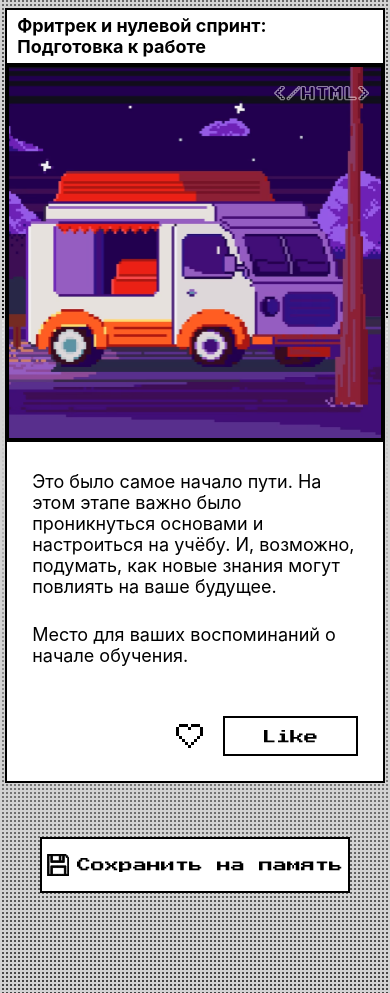
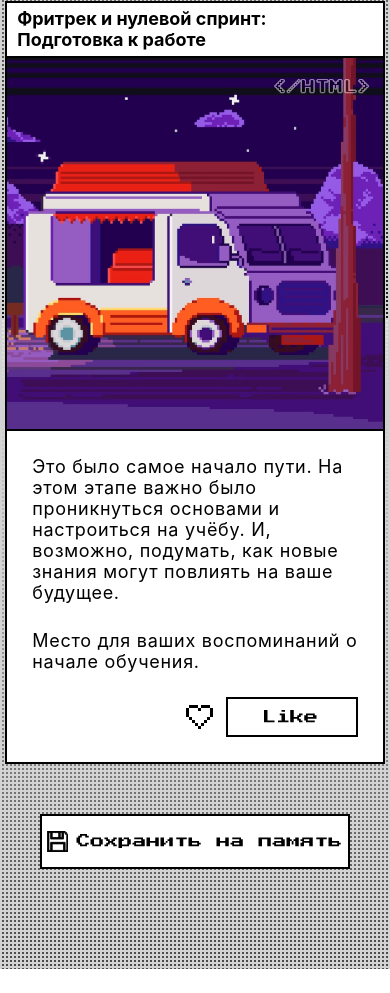
Before and after one commit to polsho/zakrivayuschiy-teg-f, a plain HTML site: page index.html in a window 390 px wide. Shown: the part 526-1519 px from the top of the page. After the commit the page ends 1495 px from the top, so only its background shows below. Drawn offline with Linux system fonts and the light colour scheme.

Commit message:
updated popup-save

```diff
--- a/index.html
+++ b/index.html
@@ -60,7 +60,7 @@
             </h2>
             <div class="content__card-image-wrapper">
               <img
-                src="./images/automobile-small.png"
+                src="./images/automobile.png"
                 alt="Фургон с открытым окном на фоне ночного неба. Рисунок."
                 class="content__card-image"
               >
@@ -68,6 +68,7 @@
                 &lt/html&gt
               </span>
             </div>
+            <div class="content__card-content">
               <div class="content__card-text">
                 <p>
                   Это было самое начало пути. На этом этапе важно было проникнуться основами и настроиться на учёбу.
@@ -109,18 +110,19 @@
                 </svg>
 
               </button>
-              <button type="button" class="card__like-button button">
+              <button type="button" class="card__like-button button content__button">
                 <span class="button__text">
                   Like
                 </span>
               </button>
+            </div>
             </div>
           </article>
         </li>
       </ul>
       <button
         type="button"
-        class="content__save-button button"
+        class="content__save-button button content__button"
         onclick="window['save-as-memory'].showModal()"
         aria-controls="save-as-memory"
       >
@@ -136,18 +138,22 @@
         id="save-as-memory"
       >
         <div class="popup-save__content">
+          <div class="popup-save__floppy-wrapper">
             <svg class="popup-save__floppy" viewBox="0 0 28 28">
               <use href="./svg/icons.svg#floppy">
             </svg>
+          </div>
           <p class="popup-save__text">
-            Вставьте дискету, чтобы продолжить
+            Вставьте<br> дискету, чтобы продолжить
           </p>
         </div>
         <button
           type="submit"
           onclick="window['save-as-memory'].close()"
-          class="button content-button popup-save__button"
-          >ok</button>
+          class="button content__button popup-save__button"
+          >
+            <span class="button__text">ok</span>
+          </button>
     </dialog>
     </main>
     <script src="./scripts/like.js"></script>
--- a/styles/style.css
+++ b/styles/style.css
@@ -59,14 +59,14 @@
 }
 
 .header__theme-menu {
-  margin: 25px 0;
+  margin: 25px 0 22px;
   font-size: 0.875rem;
 }
 
 .theme-menu__list {
   display: flex;
   flex-direction: column;
-  gap: 13px;
+  gap: 11px;
   inline-size: fit-content;
   text-align: start;
   padding-inline-start: clamp(9.625rem, 6.0819rem + 15.1174vw, 19.6875rem);;
@@ -124,22 +124,12 @@
   margin: 100px auto;
 }
 
-.content-button {
-  font-size: 0.875rem;
-  font-family: var(--accent-font), monospace;
-  font-weight: 400;
-  line-height: 0.9;
-  color: var(--button-text-color);
-  box-shadow: 2px 2px 0 transparent;
-  transition: box-shadow 0.3s ease;
-}
-
 .content__card {
-  border: 2px solid var(--text-color);
+  margin-block-end: 50px;
   font-size: 1.125rem;
   line-height: 1.16667;
   background-color: var(--bg-color);
-  margin-block-end: 54px;
+  border: 2px solid var(--text-color);
 }
 
 .content__card-title {
@@ -162,7 +152,7 @@
   font-size: 0.875rem;
   line-height: 1.2;
   text-shadow:
-    -1px 0 var(--text-stroke-color),
+  -1px 0 var(--text-stroke-color),
     0 1px var(--text-stroke-color),
     1px 0 var(--text-stroke-color),
     0 -1px var(--text-stroke-color);
@@ -179,24 +169,34 @@
   }
 }
 
-.content__card-image {
+.content__card-image {   /* сделать через picture */
+  display: block;
   inline-size: 100%;
-  border-top: 2px solid var(--text-color);
-  border-bottom: 2px solid var(--text-color);
+  aspect-ratio: 1/1;
+  object-fit: cover;
+  object-position: right;
+  border-block-start: 2px solid var(--text-color);
+  border-block-end: 2px solid var(--text-color);
+}
+
+.content__card-content {
+  display: flex;
+  flex-direction: column;
+  gap: 1.5625rem;
+  padding: 1.5625rem;
 }
 
 .content__card-text {
   display: flex;
   flex-direction: column;
   gap: 1.5em;
-  padding: 1.5624rem;  /* слева отступ больше */
+  letter-spacing: 0.04em;
 }
 
 .content__icons {
   display: flex;
-  gap: 12px;
+  gap: 5px;
   justify-content: flex-end;
-  padding: 1.5625rem;
 }
 
 .card__icon-button {
@@ -269,19 +269,24 @@
   animation: sparks-appearance .3s ease-in .3s 2 alternate;
 }
 
-.card__like-button {
+.content__button {
   position: relative;
   display: flex;
   justify-content: center;
   align-items: center;
-  padding: 12px 17px 9px;
-  border: 2px solid var(--text-color);
   box-shadow: 2px 2px 0 transparent;
   transition: box-shadow 0.3s ease;
+  border: 2px solid var(--text-color);
+}
+
+.card__like-button {
+  display: flex;
+  justify-content: center;
+  align-items: center;
+  padding: 10px 17px 9px 14px;
 }
 
 .content__save-button {
-  position: relative;
   display: flex;
   flex-direction: column;
   gap: 8px;
@@ -291,9 +296,6 @@
   margin: 0 auto;
   padding: 15px 0;
   background-color: var(--bg-color);
-  border: 2px solid var(--text-color);
-  box-shadow: 2px 2px 0 transparent;
-  transition: box-shadow 0.3s ease;
   color: var(--button-text-color);
 }
 
@@ -316,19 +318,16 @@
   mix-blend-mode: difference;
 }
 
-.card__like-button:focus,
-.content__save-button:focus {
+.content__button:focus {
   outline: none;
 }
 
-.card__like-button:focus-visible,
-.content__save-button:focus-visible {
+.content__button:focus-visible {
   box-shadow: 2px 2px 0 var(--text-color);
   transition: box-shadow 0.3s ease;
 }
 
-.card__like-button::before,
-.content__save-button::before {
+.content__button::before {
   content: '';
   display: block;
   position: absolute;
@@ -339,8 +338,7 @@
   transition: transform .5s ease-in-out;
 }
 
-.card__like-button:hover::before,
-.content__save-button:hover::before {
+.content__button:hover::before {
   transform: scaleX(1);
   transform-origin: left;
   transition: transform .5s ease-in-out;
@@ -348,6 +346,7 @@
 
 .popup-save {
   inline-size: clamp(21.3125rem, 20.9604rem + 1.5023vw, 22.3125rem);
+  padding: 28px 38px;
   background-color: var(--bg-color);
   color: var(--text-color);
 }
@@ -362,6 +361,12 @@
   gap: 1.25rem;
 }
 
+.popup-save__floppy-wrapper {
+  inline-size: 39px;
+  block-size: 39px;
+  align-self: center;
+}
+
 .popup-save__floppy {
   inline-size: 39px;
   block-size: 39px;
@@ -372,10 +377,13 @@
   font-size: 0.875rem;
   font-weight: 400;
   line-height: 1.5;
-
+  text-transform: uppercase;
 }
 
 .popup-save__button {
+  inline-size: 100%;
+  padding: 9px 17px;
+  margin-block-start: 30px;
   text-transform: uppercase;
 }
 
@@ -386,7 +394,11 @@
   }
 
   .floppy {
-    inline-size: 22px;
-    block-size: 22px;
+    inline-size: 21px;
+    block-size: 21px;
+  }
+
+  .popup-save {
+    padding: 28px;
   }
 }
```
Also changed, not shown: images/automobile-large.png (deleted), images/automobile-small.png (deleted), images/automobile.png (added). Lines whose indentation alone changed are shown as unchanged.
